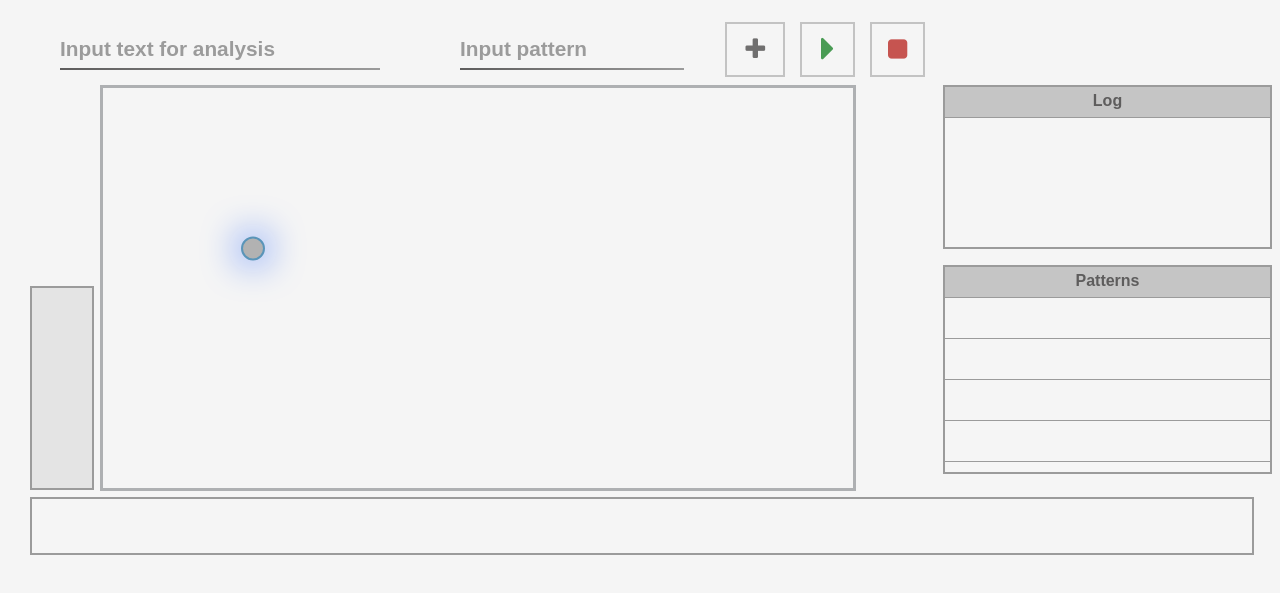
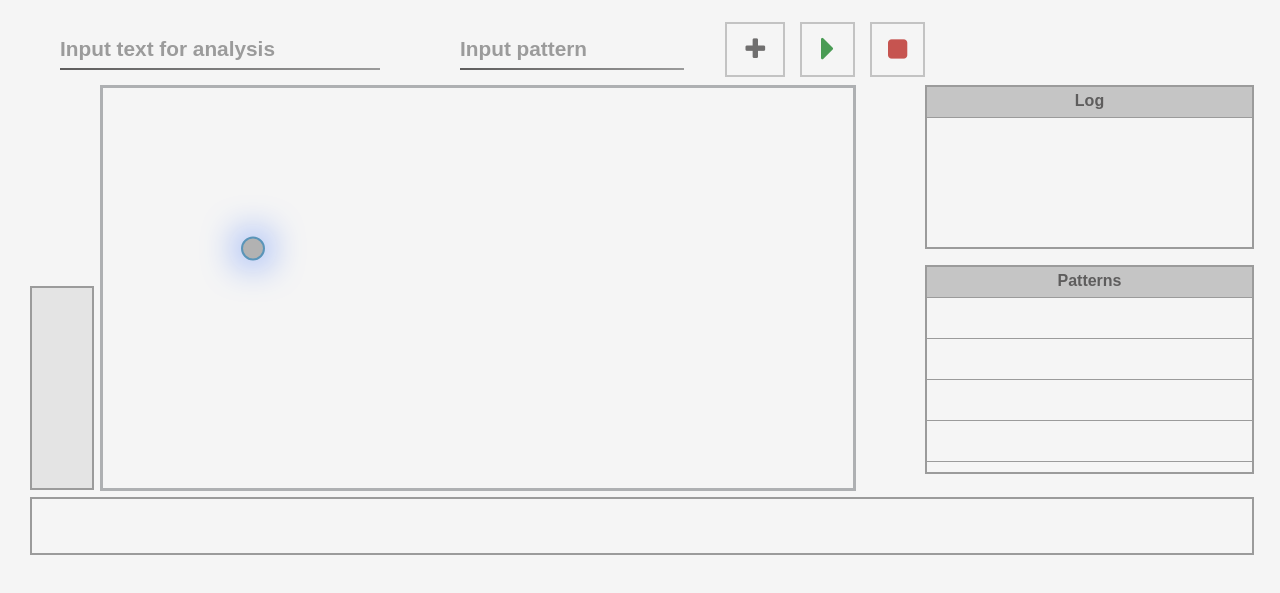
Before and after one commit to Askoro1/Aho_Corasick_Vis, a plain HTML site: page index.html in a window 1280 px wide. Shown: the part 69-662 px from the top of the page. Drawn offline with nearby package versions, Linux system fonts and the light colour scheme.

Commit message:
Interface tweaks

```diff
--- a/css/buttons.css
+++ b/css/buttons.css
@@ -35,7 +35,7 @@
 }
 
 #add_button {
-  display: initial /*none*/;
+  display: initial;
   top: 25px;
   left: 725px;
   height: 55px;
--- a/css/tables.css
+++ b/css/tables.css
@@ -8,14 +8,14 @@
   height: 160px;
   position: absolute;
   top: 154px;
-  right: 8px;
+  left: 925px;
 }
 
 #pattern_table {
   height: 205px;
   position: absolute;
   top: 334px;
-  right: 8px;
+  left: 925px;
   overflow-y: auto;
   overflow-x: hidden;
 }
--- a/index.html
+++ b/index.html
@@ -7,12 +7,6 @@
   <meta name="description" content="">
   <meta name="viewport" content="width=device-width, initial-scale=1">
 
-  <meta property="og:title" content="">
-  <meta property="og:type" content="">
-  <meta property="og:url" content="">
-  <meta property="og:image" content="">
-
-  <link rel="manifest" href="site.webmanifest">
   <link rel="icon" href="img/network_icon.png" type="image/png">
 
   <link rel="stylesheet" href="https://cdnjs.cloudflare.com/ajax/libs/font-awesome/4.7.0/css/font-awesome.min.css">
@@ -29,7 +23,7 @@
   <meta name="theme-color" content="#fafafa">
 </head><!-- HTML !-->
 
-<body style="overflow: auto">
+<body style="overflow-y: auto">
   <header>
     <p>Aho-Corasick Vis</p>
   </header>
```
